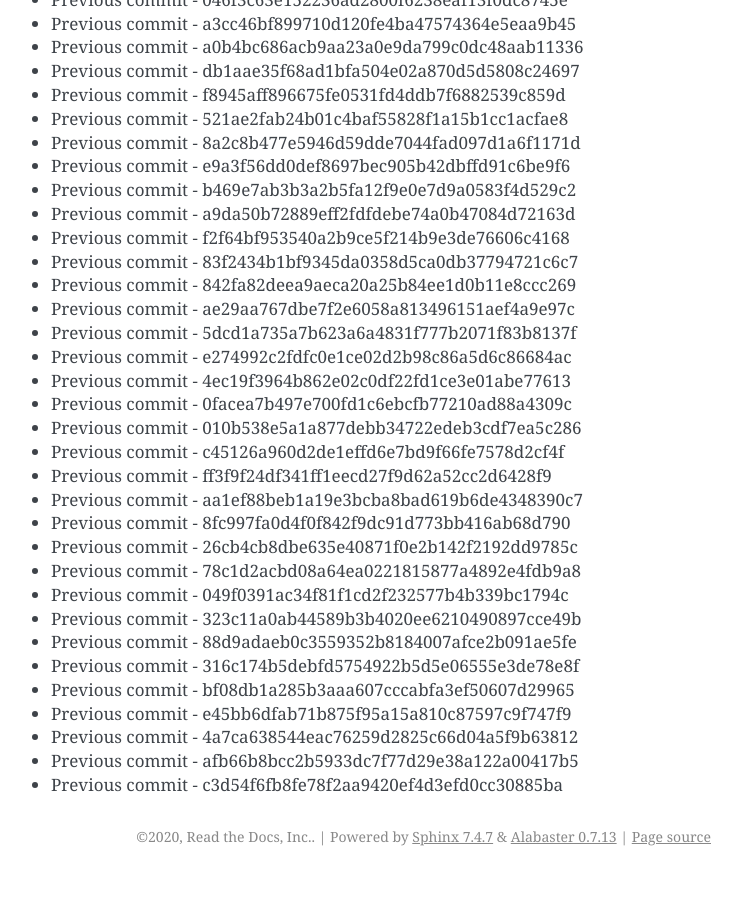
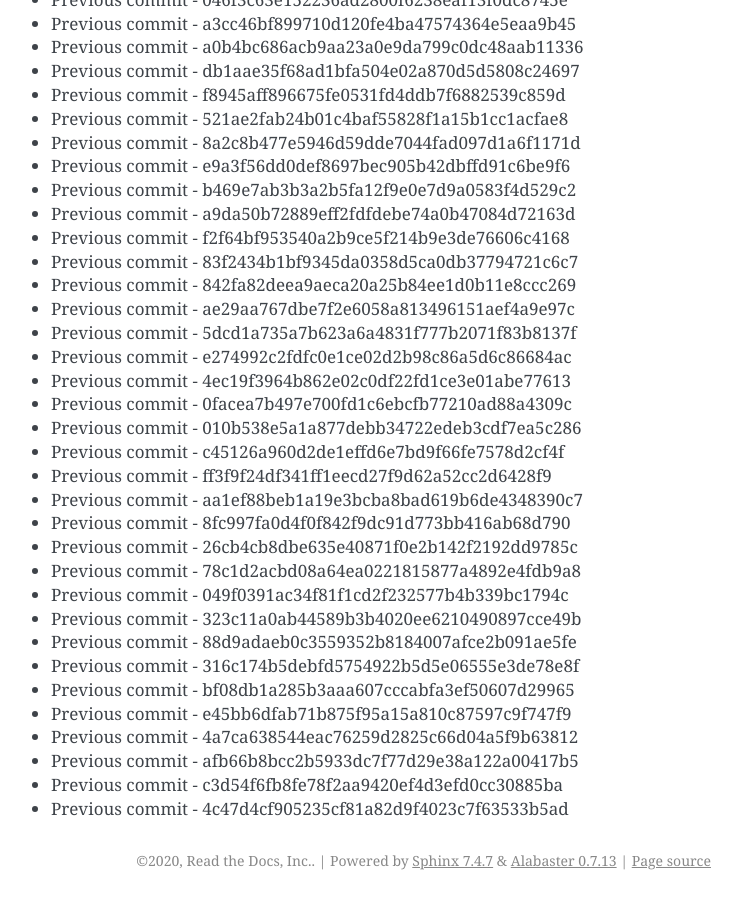
Before and after one commit to readthedocs/rtd-git-stresstest, a Sphinx documentation site: the page built from docs/updates.rst, in a window 1280 px wide and 900 px high, scrolled down 39873 px. Shown: the whole window, without its empty margins (399-1141 px from the left). Built offline with Sphinx 7.4.7, drawn with Linux system fonts in a browser that asks for light colours; before the commit the page ends 40749 px from its top, so only the background shows below that.

Commit message:
Generating commit from previous: 4c47d4cf905235cf81a82d9f4023c7f63533b5ad

```diff
--- a/docs/updates.rst
+++ b/docs/updates.rst
@@ -1707,3 +1707,4 @@ It can be tested for any performance characteristics.
 * Previous commit - 4a7ca638544eac76259d2825c66d04a5f9b63812
 * Previous commit - afb66b8bcc2b5933dc7f77d29e38a122a00417b5
 * Previous commit - c3d54f6fb8fe78f2aa9420ef4d3efd0cc30885ba
+* Previous commit - 4c47d4cf905235cf81a82d9f4023c7f63533b5ad
```
